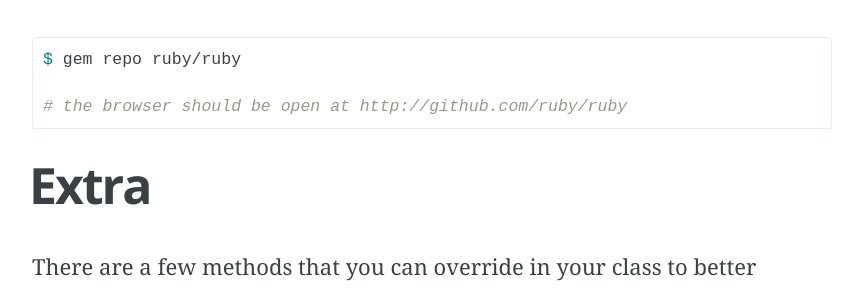
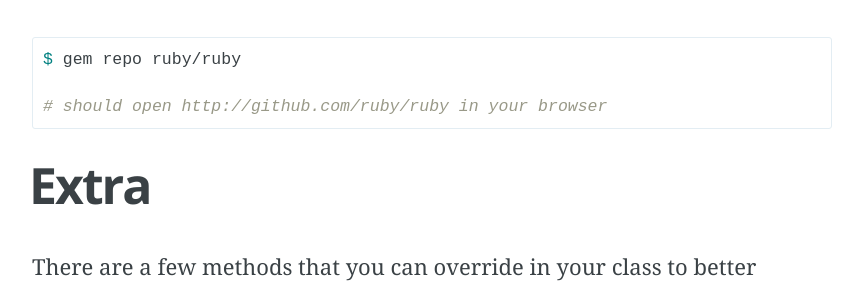
Before and after one commit to brianstorti/brianstorti.github.io, a Jekyll site: the page built from _posts/2015-03-10-creating-a-rubygems-plugin.md, in a window 1280 px wide and 900 px high, scrolled down 5620 px. Shown: the part 163-452 px from the top of the window, without its empty margins (208-1071 px from the left). Built offline with Jekyll 4.4.1, drawn with Linux system fonts in a browser that asks for light colours; Markdown is read by kramdown in place of the engine named in the settings; a script that is not in the unit is left out; comment, search, counter and statistics services are not loaded.

Commit message:
better comment

````diff
--- a/_posts/2015-03-10-creating-a-rubygems-plugin.md
+++ b/_posts/2015-03-10-creating-a-rubygems-plugin.md
@@ -175,7 +175,7 @@ Now the `repo` command should already be available:
 ```bash
 $ gem repo ruby/ruby
 
-# the browser should be open at http://github.com/ruby/ruby
+# should open http://github.com/ruby/ruby in your browser
 ```
 
 # Extra
````
